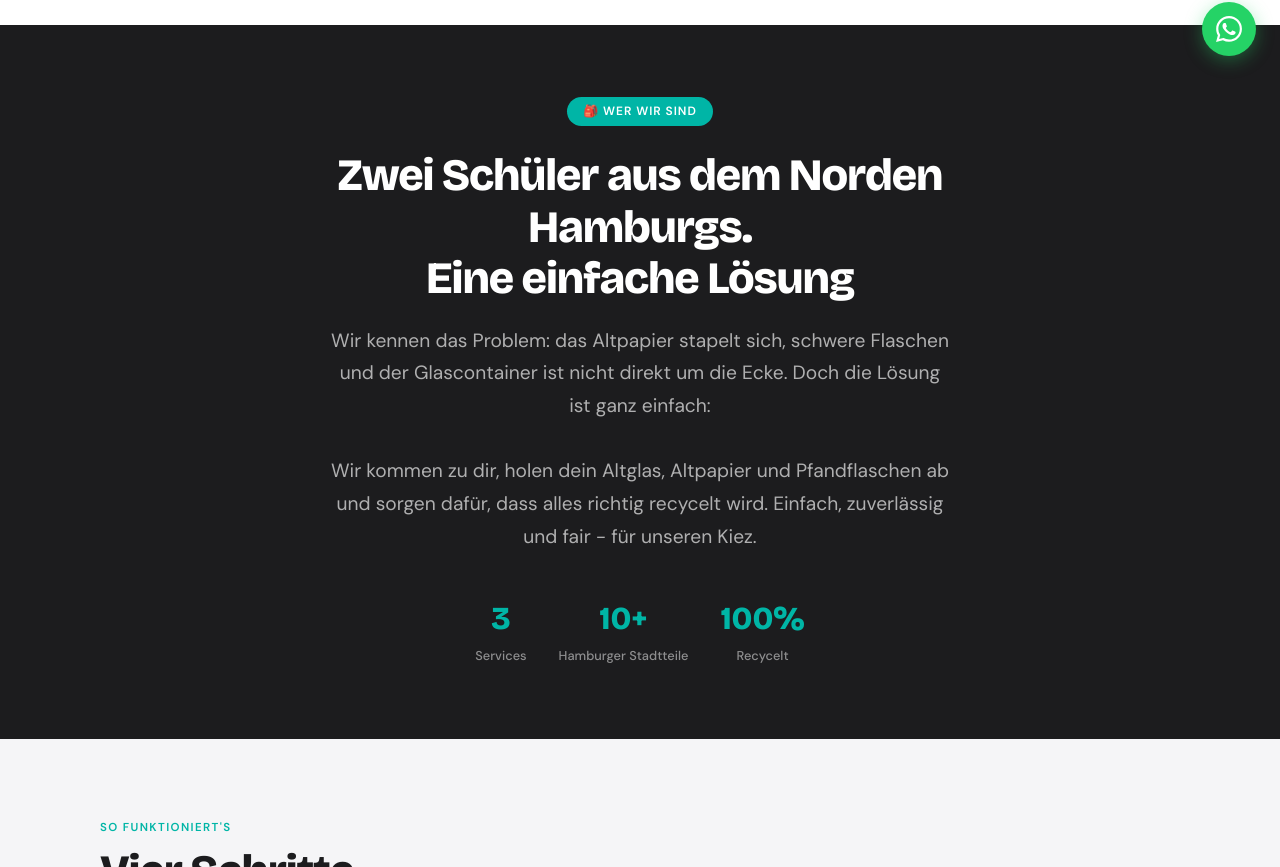
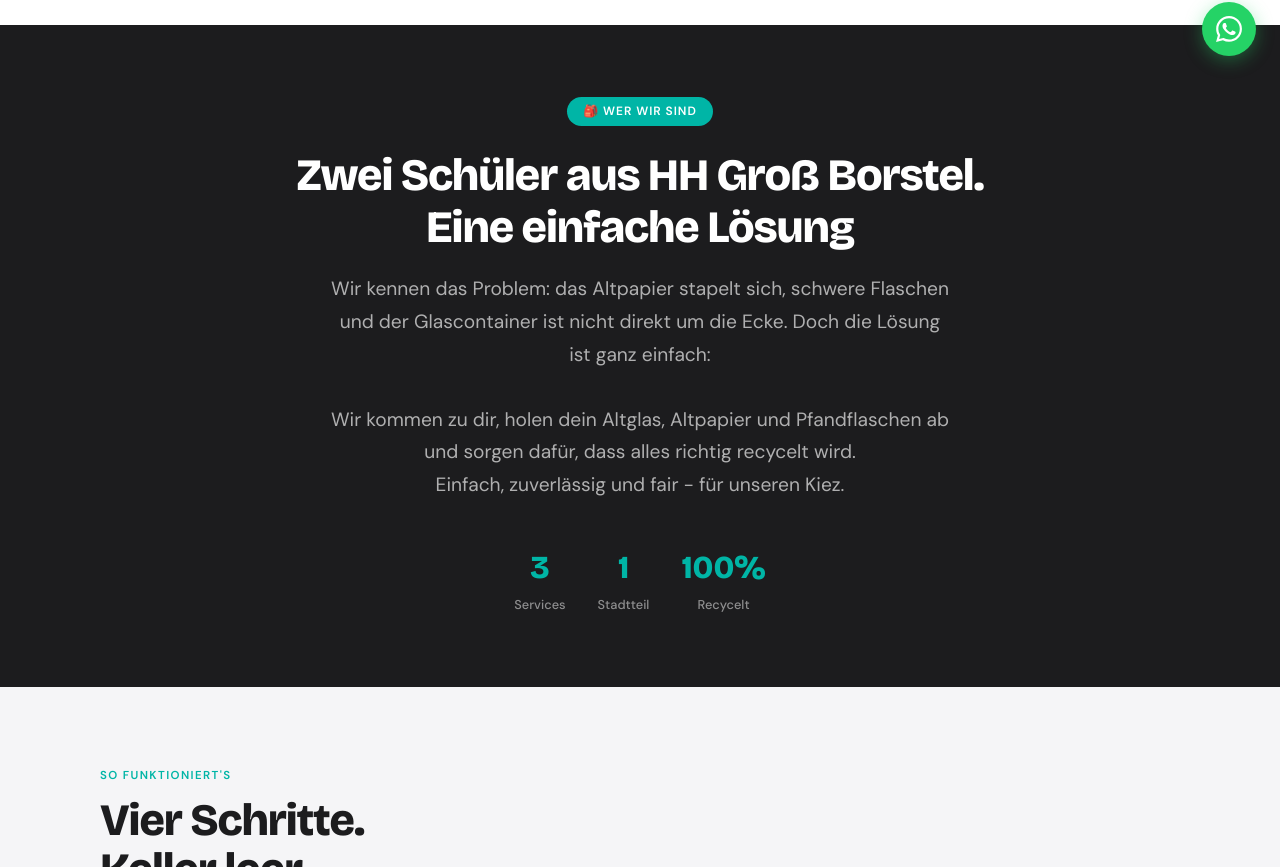
Before and after one commit to Dominik2026/glasabholer.de, a plain HTML site: page index.html in a window 1280 px wide. Shown: the part 720-1587 px from the top of the page. Drawn offline with nearby package versions, Linux system fonts and the light colour scheme.

Commit message:
Update index.html

```diff
--- a/index.html
+++ b/index.html
@@ -258,12 +258,13 @@ button{cursor:pointer;font-family:inherit;border:none}
 <section class="intro" id="ueber-uns">
   <div class="intro-inner">
     <div class="intro-tag">🎒 Wer wir sind</div>
-    <h2>Zwei Schüler aus dem Norden Hamburgs.<br>Eine einfache Lösung</h2>
+    <h2>Zwei Schüler aus HH Groß Borstel.<br>Eine einfache Lösung</h2>
     <p class="intro-quote">
       Wir kennen das Problem: das Altpapier stapelt sich, schwere Flaschen und der Glascontainer ist nicht direkt um die Ecke.
       Doch die Lösung ist ganz einfach: <br><br>
       Wir kommen zu dir, holen dein Altglas, Altpapier und Pfandflaschen ab und sorgen dafür,
-      dass alles richtig recycelt wird. Einfach, zuverlässig und fair - für unseren Kiez.
+      dass alles richtig recycelt wird. <br>
+      Einfach, zuverlässig und fair - für unseren Kiez.
     </p>
     <div class="intro-facts">
       <div class="intro-fact">
@@ -271,8 +272,8 @@ button{cursor:pointer;font-family:inherit;border:none}
         <div class="intro-fact-label">Services</div>
       </div>
       <div class="intro-fact">
-        <div class="intro-fact-num" id="fact-stadtteile">10+</div>
-        <div class="intro-fact-label">Hamburger Stadtteile</div>
+        <div class="intro-fact-num" id="fact-stadtteile">1</div>
+        <div class="intro-fact-label">Stadtteil</div>
       </div>
       <div class="intro-fact">
         <div class="intro-fact-num">100%</div>
```
